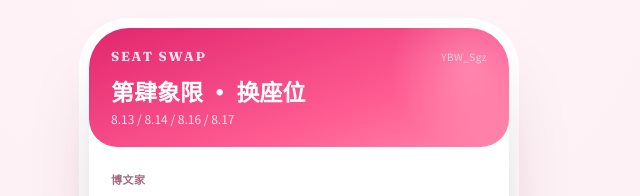
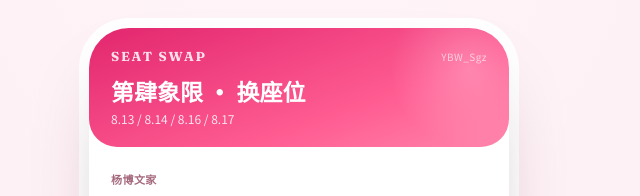
Before and after one commit to YC-451/fifthseatswap, a website: page seatswap/public/index.html in a window 1280 px wide. Shown: the top 196 px of the page, 341-981 px from the left. Drawn offline with Linux system fonts and the light colour scheme.

Commit message:
Update index.html

```diff
--- a/seatswap/public/index.html
+++ b/seatswap/public/index.html
@@ -37,7 +37,7 @@
 
   <div class="portals">
     <div class="entry-group">
-      <div class="group-label">博文家</div>
+      <div class="group-label">杨博文家</div>
       <a class="portal-card internal" href="register.html?entry=1">
         <span class="badge pw">需要口令1</span>
         <h3>博文家专属入口</h3>
```
